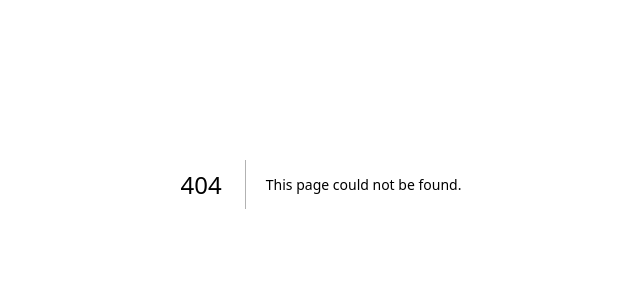
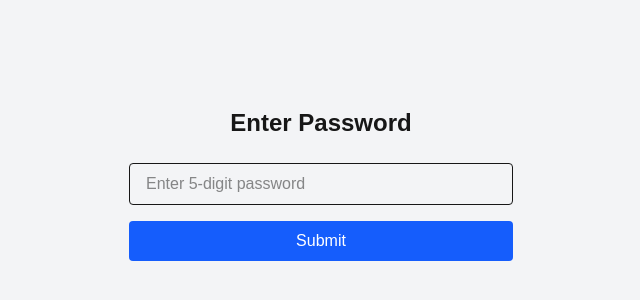
Before and after one commit to riverviewnb/fttloanoffering2, a Next.js app: page /login in a window 1280 px wide. Before the commit this address had no page. Shown: the part 216-516 px from the top of the page, without its empty margins (319-959 px from the left). Built offline with nearby package versions, Linux system fonts and the light colour scheme.

Commit message:
Add password screen with 25 valid 5-digit numeric passwords

```diff
--- /dev/null
+++ b/app/login/page.tsx
@@ -0,0 +1,47 @@
+'use client';
+import { useState } from 'react';
+import { useRouter } from 'next/navigation';
+
+export default function LoginPage() {
+  const [password, setPassword] = useState('');
+  const router = useRouter();
+
+  const validPasswords = [
+    '83517', '10492', '67283', '29815', '93047',
+    '41602', '38194', '75028', '62901', '51037',
+    '20813', '97640', '34729', '59302', '80467',
+    '14496', '90238', '33874', '26091', '79105',
+    '62539', '43718', '84096', '71520', '31084'
+  ];
+
+  const handleSubmit = async (e: React.FormEvent) => {
+    e.preventDefault();
+    if (validPasswords.includes(password)) {
+      document.cookie = "authorized=true; path=/";
+      router.push('/');
+    } else {
+      alert('Incorrect password');
+    }
+  };
+
+  return (
+    <div className="flex flex-col items-center justify-center h-screen bg-gray-100 p-6">
+      <h1 className="text-2xl font-bold mb-6">Enter Password</h1>
+      <form onSubmit={handleSubmit} className="flex flex-col space-y-4 w-full max-w-sm">
+        <input
+          type="password"
+          placeholder="Enter 5-digit password"
+          value={password}
+          onChange={e => setPassword(e.target.value)}
+          className="px-4 py-2 border rounded"
+        />
+        <button
+          type="submit"
+          className="bg-blue-600 text-white py-2 rounded hover:bg-blue-700 transition"
+        >
+          Submit
+        </button>
+      </form>
+    </div>
+  );
+}
```
